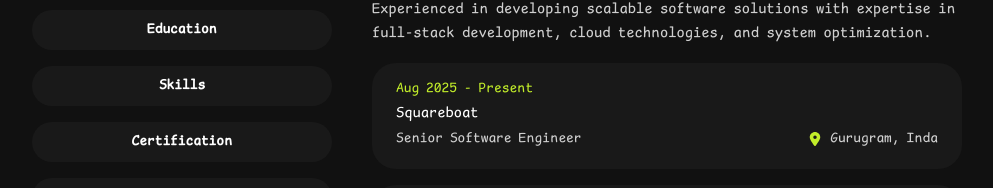
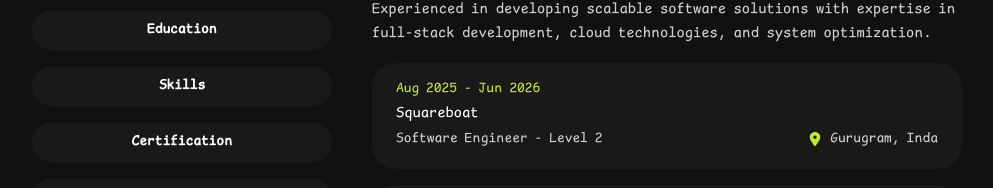
Before and after one commit to ShadmanAfzal/portfolio-next-js, a Next.js app: page /resume in a window 1280 px wide. Shown: the part 174-362 px from the top of the page, without its empty margins (143-1136 px from the left). Built offline with nearby package versions, Linux system fonts and the light colour scheme; what tailwindcss-corner-shape would draw is missing.

Commit message:
fix: update job position and details in Experience component

```diff
--- a/src/components/resume/Experience.tsx
+++ b/src/components/resume/Experience.tsx
@@ -8,14 +8,15 @@
   const [experiences, setExperiences] = useState([
     {
       company: 'Squareboat',
-      position: 'Senior Software Engineer',
+      position: 'Software Engineer - Level 2',
       location: 'Gurugram, Inda',
       startDate: moment('2025-08-04', 'YYYY-MM-DD'),
-      endDate: undefined,
-      isCurrent: true,
+      endDate: moment('2026-06-12', 'YYYY-MM-DD'),
+      isCurrent: false,
       description: [
-        'Engineered and deployed backend APIs for a job portal using Nest.js, ensuring robust and maintainable architecture.',
-        'Integrated Sentry for real-time error monitoring, PM2 for process orchestration, and Redis queues for scalable, asynchronous email notification workflows.',
+        'Architected and deployed scalable backend APIs for a job portal usingNest.js, implementing Sentry for real-time monitoring, PM2 for process management, and Redis queuesfor asynchronous email notifications, ensuring high availability and performance.',
+        'Enhanced Service-desk platform with multi-channel notifications (Firebase, Twilio WhatsApp), secure OTP verification, and Redis based queue processing.',
+        'Led full-stack development of Anchor testing platform usingNest.js monorepo architecture with LLM powered agentic evaluation and AI proctoring, reducing manual grading by 90%.',
       ],
       showMore: false,
     },
```
Also changed, not shown: 1 other file (tests, documents, lock files or other folders).
